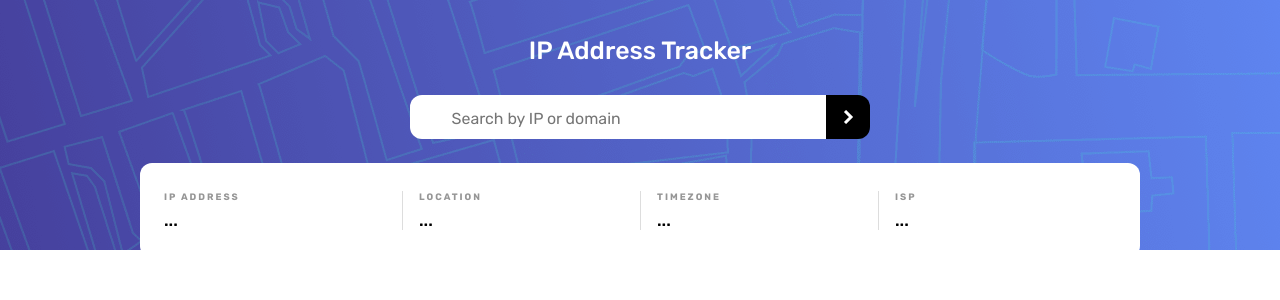
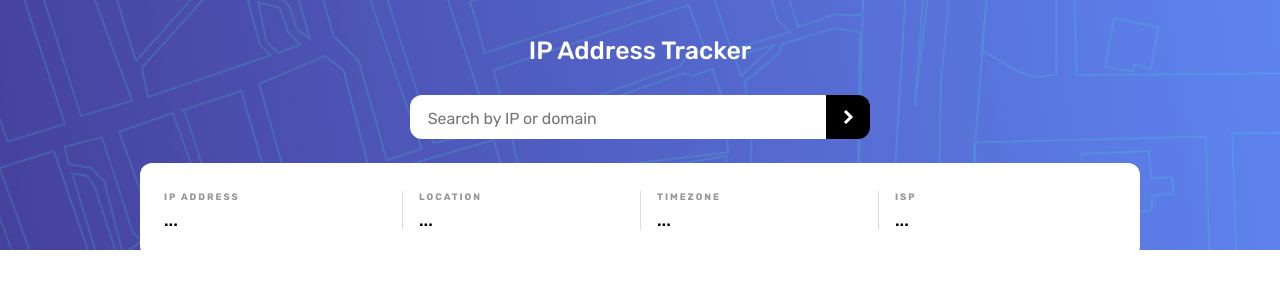
Before and after one commit to OmarBR41/ip-address-tracker, a React (Create React App) app: page / in a window 1280 px wide. Shown: the top 300 px of the page. Built offline with nearby package versions, Linux system fonts and the light colour scheme; no server answers.

Commit message:
Fix input size

```diff
--- a/src/components/IP.css
+++ b/src/components/IP.css
@@ -33,7 +33,9 @@
 }
 
 .IP__Input {
-  width: 80%;
+  width: 100%;
+  height: 100%;
+  padding: 0 1em;
   font-size: 0.85em;
   border: none;
 }
```
